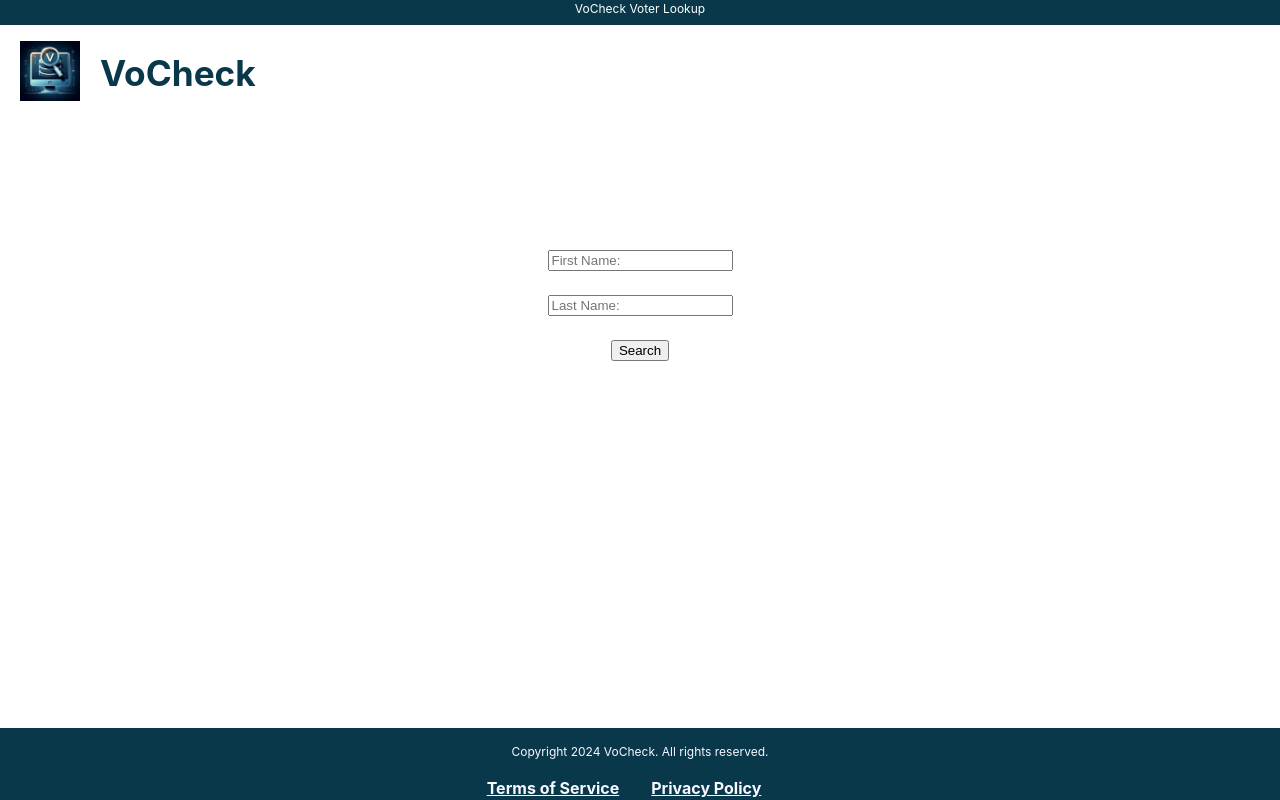
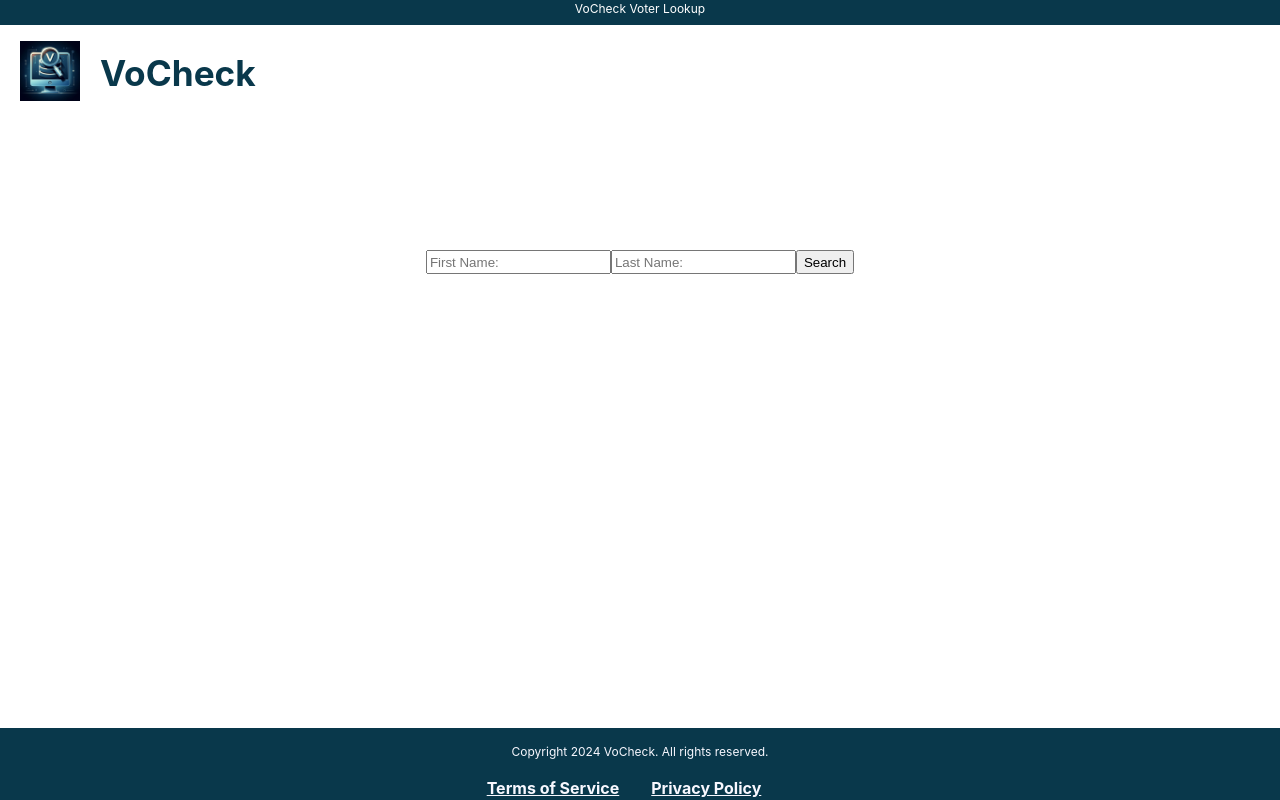
Before and after one commit to jddubbya/VoterAppMain, a React (Vite) app: page / in a window 1280 px wide. Built offline with nearby package versions, Linux system fonts and the light colour scheme.

Commit message:
Update App.css

```diff
--- a/src/App.css
+++ b/src/App.css
@@ -62,9 +62,7 @@ footer h4 {
 
 .searchForm {
   display:flex;
-  flex-direction: column;
-  align-items: center;
-  align-content: center;
+justify-content: center;
   margin-top: 10%;
 }
 
```
